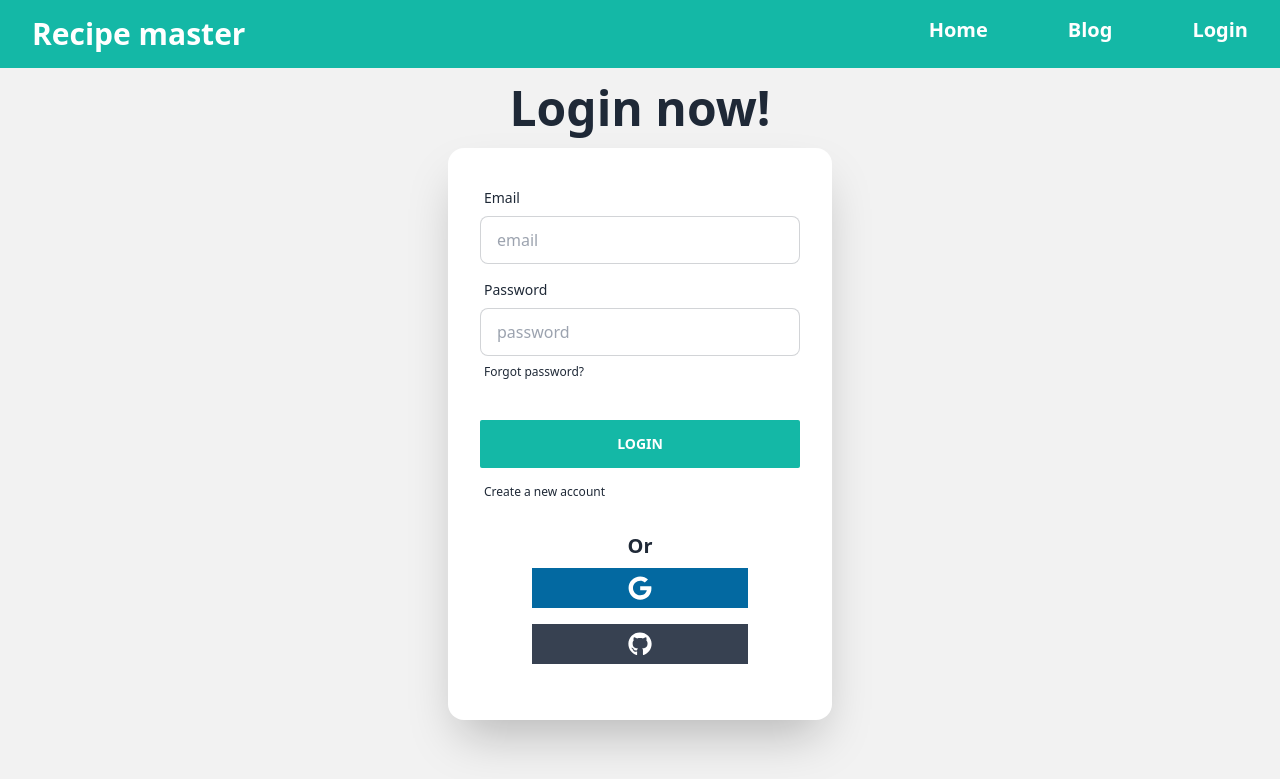
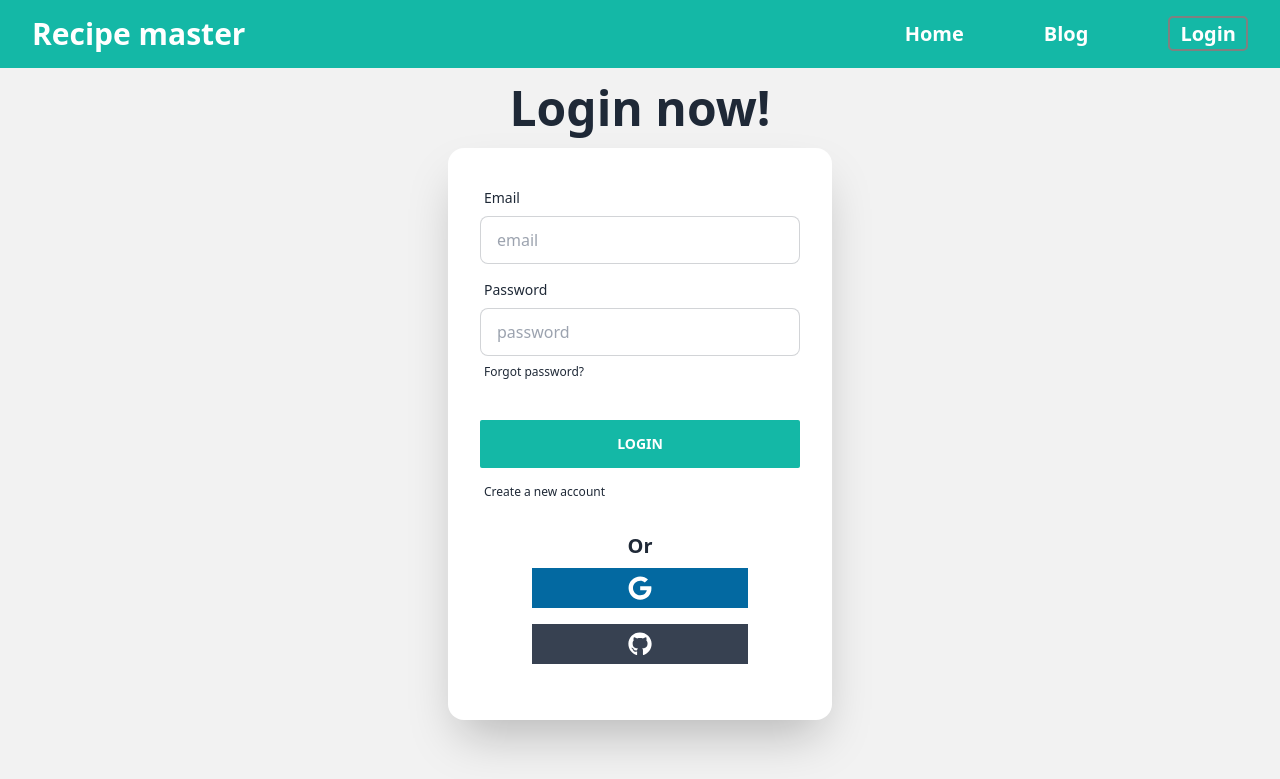
Before and after one commit to Sakibahmed2/Recipe-master, a React (Vite) app: page /login in a window 1280 px wide. Shown: the top 779 px of the page. Built offline with nearby package versions, Linux system fonts and the light colour scheme; no server answers.

Commit message:
active link done

```diff
--- a/src/Providers/AuthProviders.jsx
+++ b/src/Providers/AuthProviders.jsx
@@ -60,6 +60,7 @@ const AuthProviders = ({ children }) => {
         logOut,
         googleSingIn,
         githubSingIn,
+
     }
 
     return (
--- /dev/null
+++ b/src/component/ActiveLink/Active.css
@@ -0,0 +1,5 @@
+.active{
+    border: 2px solid gray;
+    border-radius: 5px;
+    padding: 2px 10px;
+}
--- /dev/null
+++ b/src/component/ActiveLink/ActiveLink.jsx
@@ -0,0 +1,19 @@
+import React from 'react';
+import { NavLink } from 'react-router-dom';
+import './Active.css'
+
+const ActiveLink = ({to, children}) => {
+    return (
+        <div>
+            <NavLink
+                to={to}
+                className={({ isActive,  }) =>
+                    isActive ? "active" : ""
+                }>
+                    {children}
+                </NavLink>
+        </div>
+    );
+};
+
+export default ActiveLink;
--- a/src/component/Blog/Blog.jsx
+++ b/src/component/Blog/Blog.jsx
@@ -23,4 +23,6 @@ const Blog = () => {
     );
 };
 
+
+
 export default Blog;
--- a/src/component/Chef/Chef.jsx
+++ b/src/component/Chef/Chef.jsx
@@ -8,7 +8,7 @@ const Chef = ({ chef }) => {
     const { id,chef_name, chef_picture, recipes, years_of_experience, likes } = chef;
 
     return (
-        <div className="card card-compact md:w-96 bg-base-100 shadow-xl">
+        <div className="card card-compact w-[330px] md:w-96 bg-base-100 shadow-xl">
             <figure><img src={chef_picture} alt="Shoes" /></figure>
             <div className="card-body">
                 <h2 className="card-title">Name : <span className='text-teal-500'>{chef_name}</span></h2>
--- a/src/component/ChefRecipe/ChefRecipe.jsx
+++ b/src/component/ChefRecipe/ChefRecipe.jsx
@@ -16,7 +16,7 @@ const ChefRecipe = ({ recipe }) => {
 
 
     return (
-        <div className="card card-compact md:w-96 bg-base-100 shadow-xl mx-auto">
+        <div className="card card-compact w-[330px] md:w-96 bg-base-100 shadow-xl mx-auto">
             <figure><img src={recipe?.recipe_img} alt="Shoes" /></figure>
             <div className="card-body">
                 <h2 className="card-title">{recipe?.recipe_name}</h2>
@@ -31,7 +31,8 @@ const ChefRecipe = ({ recipe }) => {
                     }
                 </div>
                 <div className="card-actions justify-end">
-                    <button onClick={handleToast} disabled={favorite} className="btn my-btn border-none text-xl"><FaBookmark /></button>
+                    <button onClick={handleToast} disabled={favorite} className="btn my-btn border-none text-md">
+                        Favorite  <span className='pl-2'><FaBookmark /></span></button>
                     <ToastContainer />
                 </div>
             </div>
--- a/src/component/Home/Home.jsx
+++ b/src/component/Home/Home.jsx
@@ -28,8 +28,8 @@ const Home = () => {
                             </span>
                         </h1>
                         <p className="py-6">Our food is made with high-quality ingredients that are carefully sourced and prepared to create delicious and nutritious meals. We offer a wide range of options to suit different tastes and dietary needs, including vegetarian, vegan, and gluten-free dishes.</p>
-                        <Link to='/login'>
-                            <button className="my-btn">Login</button>
+                        <Link to='/blog'>
+                            <button className="my-btn">Blog</button>
                         </Link>
                     </div>
                 </div>
@@ -37,7 +37,7 @@ const Home = () => {
 
             {/* Chef section */}
             <h2 className='text-4xl text-center mt-8 font-bold'>Our Cooks </h2>
-            <div className='grid md:grid-cols-3 gap-8 container mx-auto mt-12'>
+            <div className='grid md:grid-cols-3 gap-8 justify-center container mx-auto mt-12'>
                 {
                     chefs.map(chef => <Chef
                         key={chef.id}
--- a/src/component/Login/Login.jsx
+++ b/src/component/Login/Login.jsx
@@ -63,14 +63,14 @@ const Login = () => {
 
     return (
         <div>
-            <div className="hero  bg-base-200">
+            <div className="hero bg-base-200">
                 <div className="hero-content flex-col ">
                     <div className="text-center lg:text-left">
                         <h1 className="text-5xl font-bold">Login now!</h1>
 
                     </div>
                     <div className="card flex-shrink-0 w-full max-w-sm shadow-2xl bg-base-100">
-                        <form onSubmit={handleSingIn} className="card-body w-96">
+                        <form onSubmit={handleSingIn} className="card-body  w-[330px] md:w-96">
                             <div className="form-control">
                                 <label className="label">
                                     <span className="label-text">Email</span>
--- a/src/component/NavBar/NavBar.jsx
+++ b/src/component/NavBar/NavBar.jsx
@@ -1,6 +1,7 @@
 import React, { useContext } from 'react';
 import { Link } from 'react-router-dom';
 import { AuthContext } from '../../Providers/AuthProviders';
+import ActiveLink from '../ActiveLink/ActiveLink';
 
 const NavBar = () => {
     const { user, logOut } = useContext(AuthContext)
@@ -16,9 +17,11 @@ const NavBar = () => {
         <div>
             <div className="py-4 bg-teal-500 text-white md:flex justify-between px-8 shadow-xl">
                 <h2 className=" font-semibold text-3xl">Recipe master</h2>
-                <div className='font-semibold text-xl'>
-                    <Link to="/">Home</Link>
-                    <Link to="/blog" className='mx-20'>Blog</Link>
+                <div className='font-semibold text-xl mt-2 md:mt-0 flex items-center '>
+                    <ActiveLink to="/">Home</ActiveLink>
+                    <button className='mx-20'>
+                        <ActiveLink to="/blog"  >Blog</ActiveLink>
+                    </button>
 
                     {
                         user ?
@@ -27,9 +30,9 @@ const NavBar = () => {
                             </>
                             :
                             <button>
-                                <Link to='/login'>
+                                <ActiveLink to='/login'>
                                     Login
-                                </Link>
+                                </ActiveLink>
                             </button>
                     }
                     {
--- a/src/component/Register/Register.jsx
+++ b/src/component/Register/Register.jsx
@@ -5,7 +5,7 @@ import { AuthContext } from '../../Providers/AuthProviders';
 const Register = () => {
     const [error, setError] = useState(null)
 
-    const { createUser } = useContext(AuthContext)
+    const { userProfiel, createUser } = useContext(AuthContext)
 
     const handleRegister = e => {
         e.preventDefault();
@@ -28,6 +28,8 @@ const Register = () => {
         createUser(email, password)
             .then(result => {
                 const createdUser = result.user;
+                result.user.displayName = name;
+                result.user.photoURL = photo;
                 console.log(createdUser);
             })
             .catch(error => {
@@ -47,7 +49,7 @@ const Register = () => {
 
                 </div>
                 <div className="card flex-shrink-0 w-full max-w-sm shadow-2xl bg-base-100">
-                    <form onSubmit={handleRegister} className="card-body w-96">
+                    <form onSubmit={handleRegister} className="card-body w-[330px] md:w-96">
                         <div className="form-control">
                             <label className="label">
                                 <span className="label-text">Name</span>
```
Also changed, not shown: src/component/ExtraTwoSection/Speciality.jsx (+4 -4 lines).
